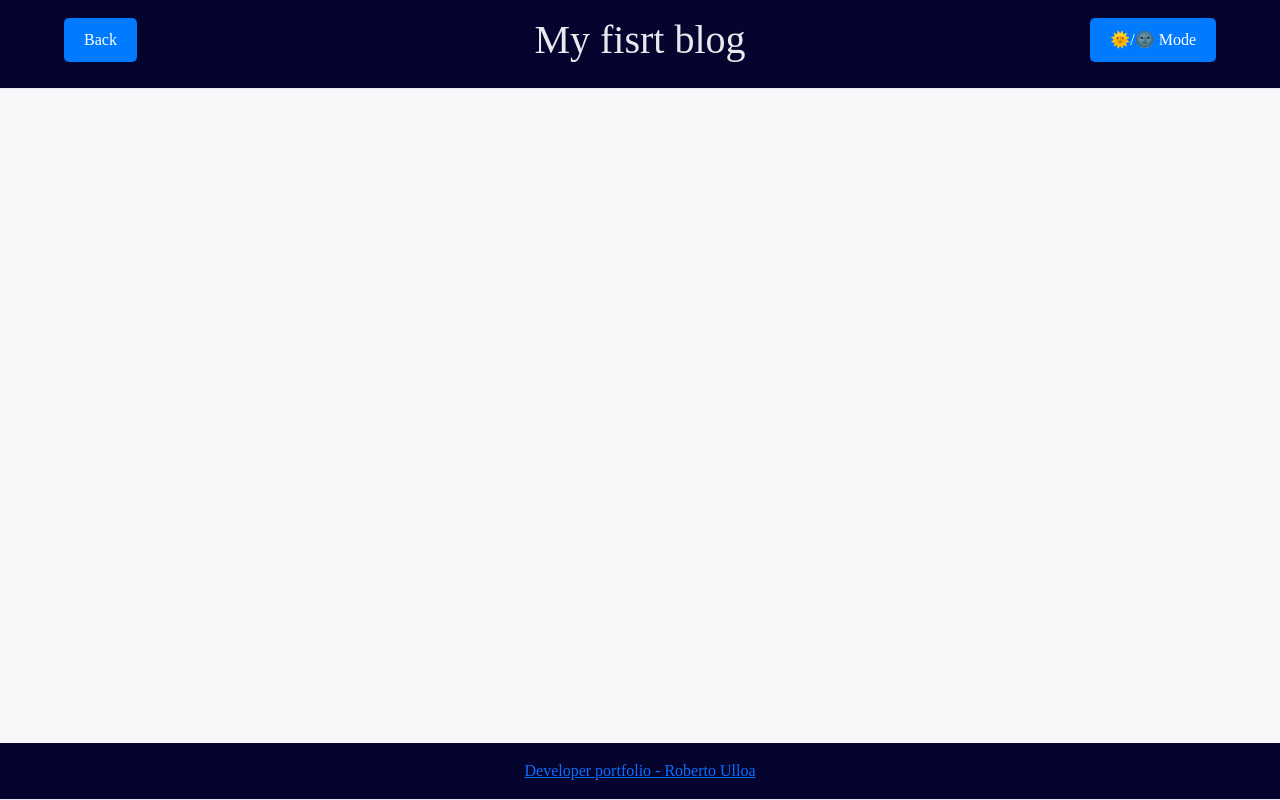
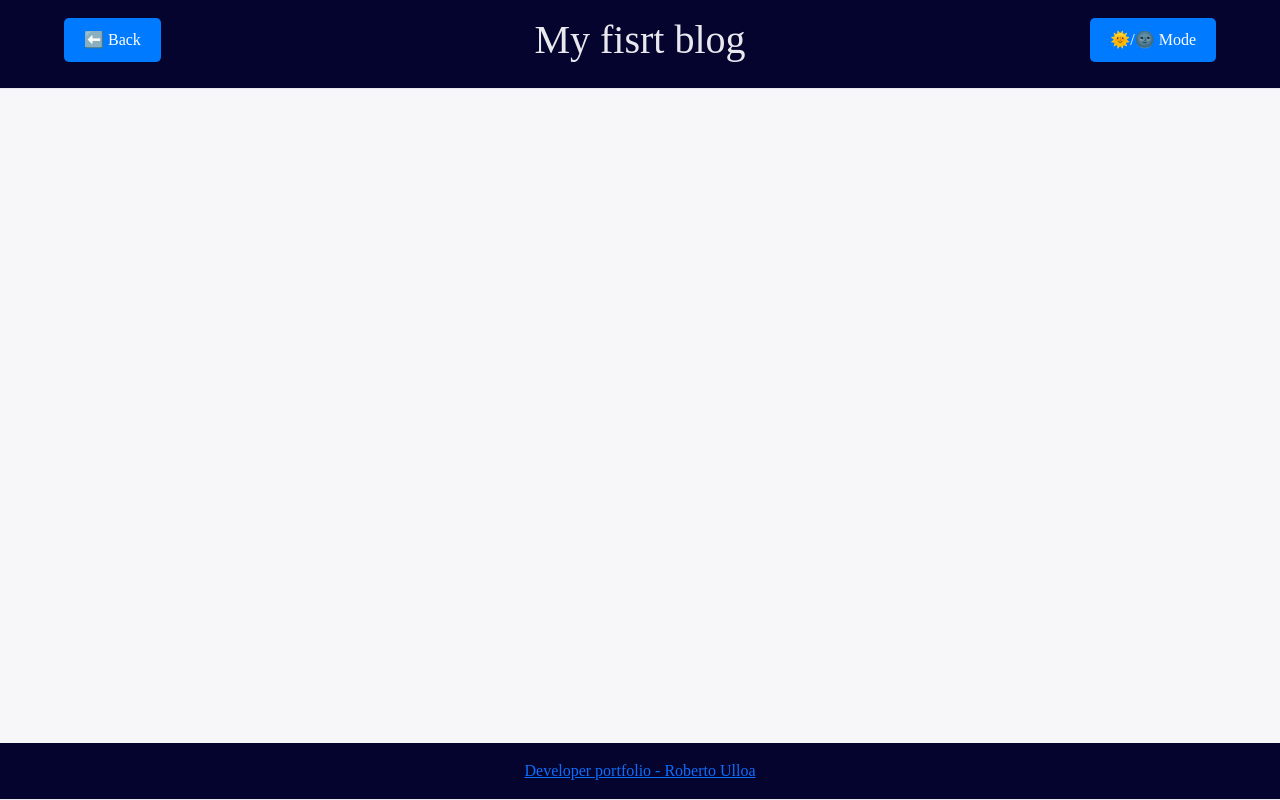
Before and after one commit to Robert-Ulloa/my-personal-blog, a plain HTML site: page blog.html in a window 1280 px wide. Drawn offline with nearby package versions, Linux system fonts and the light colour scheme.

```diff
--- a/blog.html
+++ b/blog.html
@@ -10,7 +10,7 @@
 
 <header>
   <h1 class="tittle">My fisrt blog</h1>
-  <button id="backButton">Back</button>
+  <button id="backButton">⬅️ Back</button>
   <button id="modeToggle">🌞/🌚 Mode</button>
 </header>
 
```
